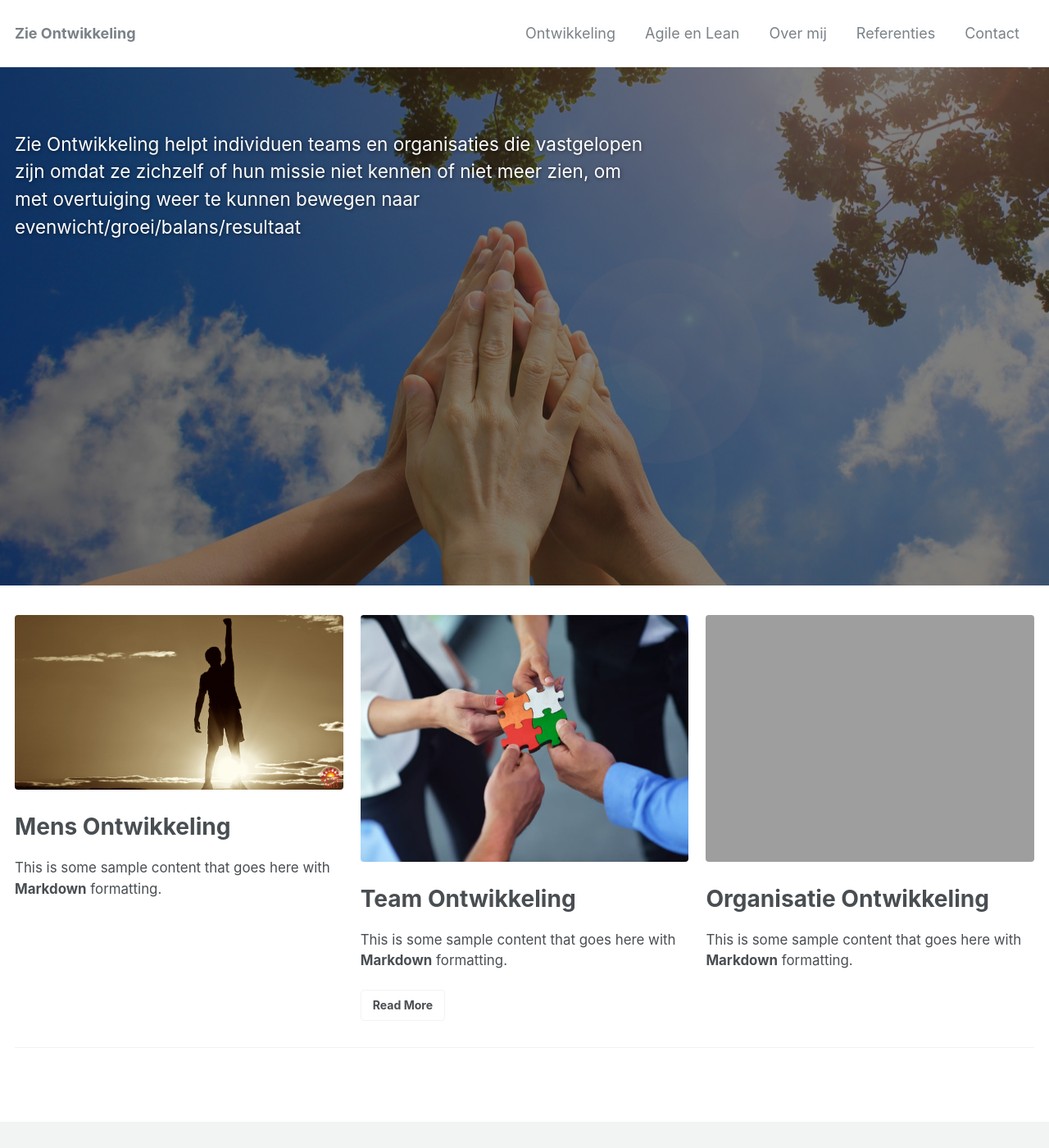
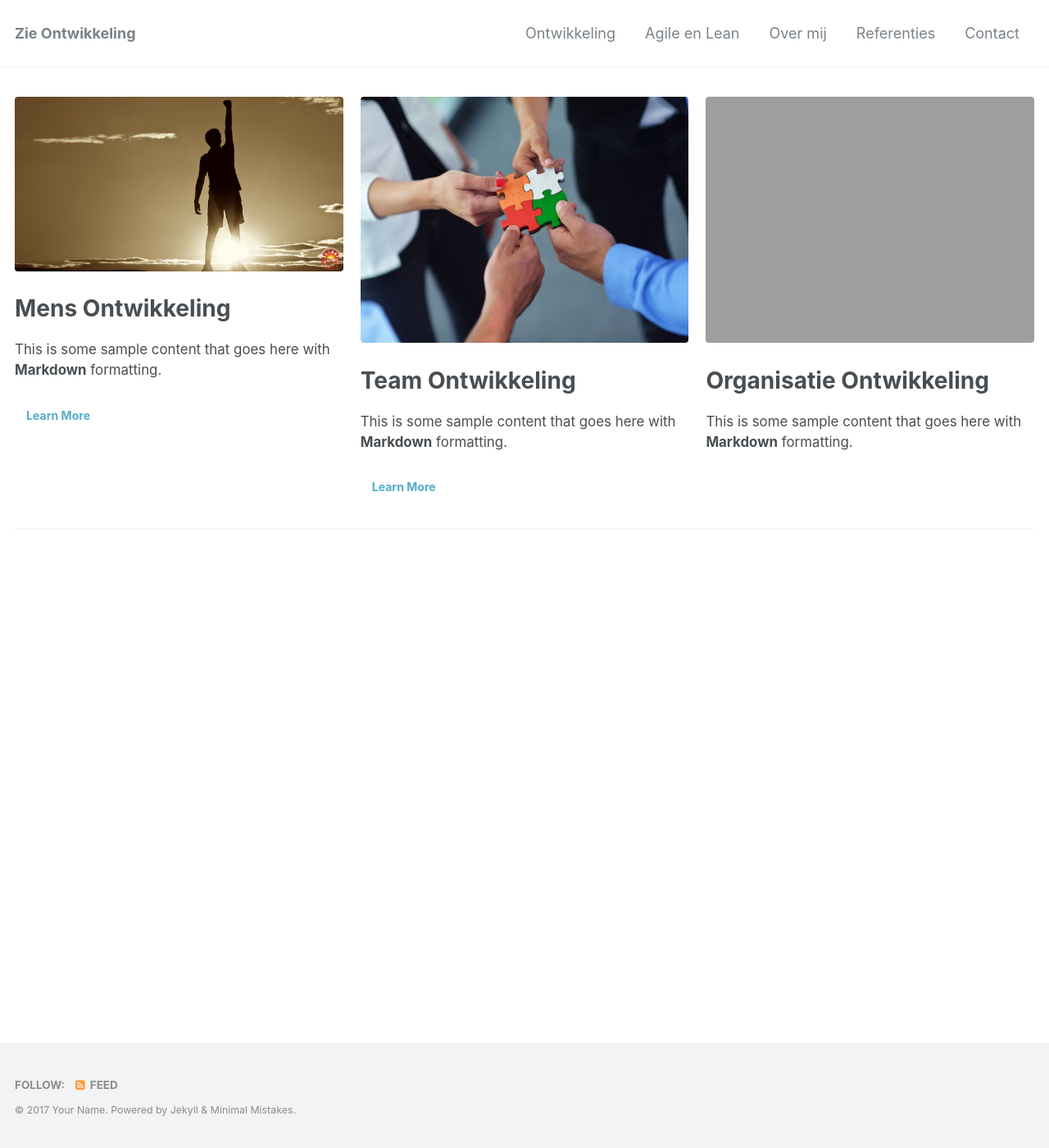
Before and after one commit to twinmum1/zie-ontwikkeling, a Jekyll site: the page built from _pages/featurelist.md, in a window 1280 px wide and 1400 px high. Shown: the whole window at 82% size. Built offline with Jekyll 4.4.1, drawn with Linux system fonts in a browser that asks for light colours.

Commit message:
Update featurelist.md

```diff
--- a/_pages/featurelist.md
+++ b/_pages/featurelist.md
@@ -2,38 +2,19 @@
 title: " "
 layout: splash
 date: 2016-03-23T11:48:41-04:00
-header:
-  overlay_color: "#000"
-  overlay_filter: "0.5"
-  overlay_image: /assets/images/zie-home-web-min.jpg
-excerpt: "Zie Ontwikkeling helpt individuen teams en organisaties die vastgelopen <br>
-          zijn omdat ze zichzelf of hun missie niet kennen of niet meer zien, om <br>
-	  met overtuiging weer te kunnen bewegen naar evenwicht/groei/balans/resultaat
-
-<br>
-	<br>
-	<br>
-	<br>
-	<br>
-	<br>
-	<br>
-	<br>
-	<br>
-	<br>
-	<br>"
 
 feature_row:
   - image_path: /assets/images/mens.jpg
+    url: /mens/
     alt: "placeholder image 1"
     title: "Mens Ontwikkeling"
     excerpt: "This is some sample content that goes here with **Markdown** formatting."
   - image_path: /assets/images/team.jpg
+    url: /team/
     alt: "placeholder image 2"
     title: "Team Ontwikkeling"
     excerpt: "This is some sample content that goes here with **Markdown** formatting."
-    url: "#test-link"
-    btn_label: "Read More"
-    btn_class: "btn--inverse"
+    url: "/organisatie/"
   - image_path: /assets/images/organisatie.jpg
     title: "Organisatie Ontwikkeling"
     excerpt: "This is some sample content that goes here with **Markdown** formatting."
```
